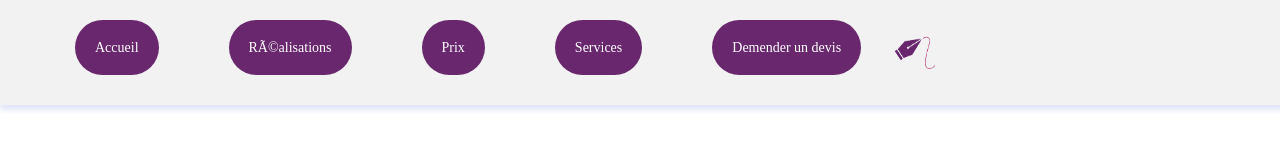
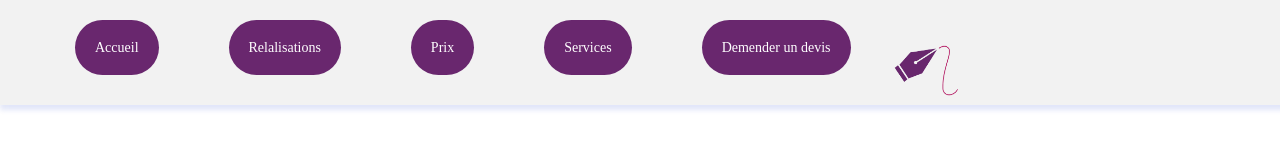
Before and after one commit to Adil391/Adilproduction, a plain HTML site: page index.html in a window 1280 px wide. Shown: the top 148 px of the page. Drawn offline with Linux system fonts and the light colour scheme.

Commit message:
Update index.html

```diff
--- a/index.html
+++ b/index.html
@@ -18,10 +18,10 @@
   <label for="check" class="checkbtn">
   <i class="fas fa-bars"></i></label>
 <a href="#"class="li" style="text-decoration: none; "><li>Accueil</li></a>
-<a href="#sec1" style="text-decoration:none;"><li>Réalisations</li></a>
+<a href="#sec1" style="text-decoration:none;"><li>Relalisations</li></a>
 <a href="#sec4" style="text-decoration:none;"><li>Prix</li></a>
 <a href="#sec15" style="text-decoration:none;"><li>Services</li></a>
-  <a href="#sec2" style="text-decoration:none;"><li>Demender un devis</li></a><a href="#"></a><img src="Page Adil production/loading.png" width="78" height="67" class="nta"/><br/>
+  <a href="#sec2" style="text-decoration:none;"><li>Demender un devis</li></a><a href="#"></a><img src="Page Adil production/loading.png" width="122" height="104" class="nta" id="ntamalk"/><br/>
 <br/>
 <br/>
 <div align="right"></div>
@@ -35,7 +35,9 @@
 <div align="right"></div>
 <section id="sec3" data-text="section3">
   <p>&nbsp;</p>
-	</br>
+</br>
+
+
 
 </section>
   <p>
```
